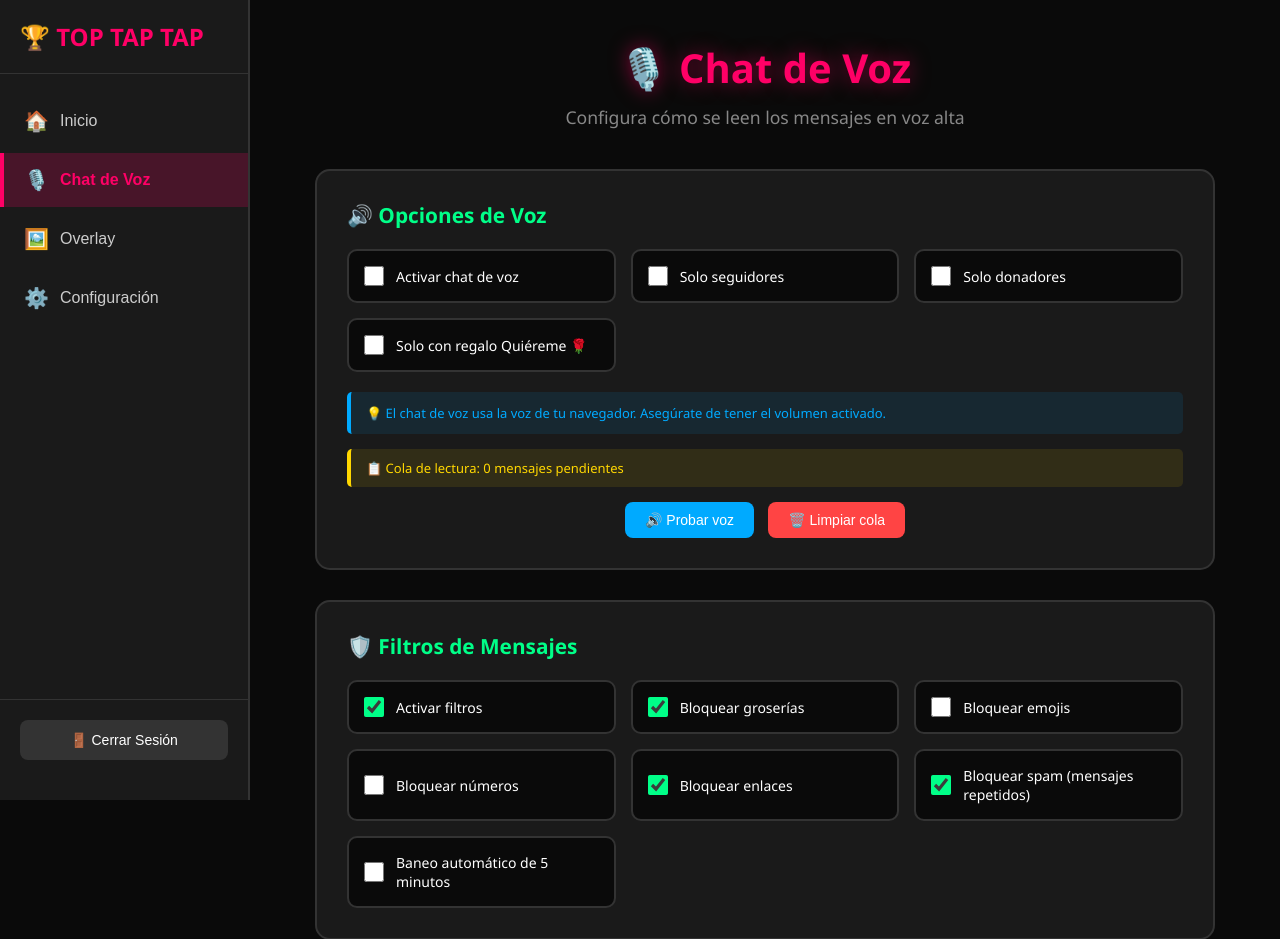
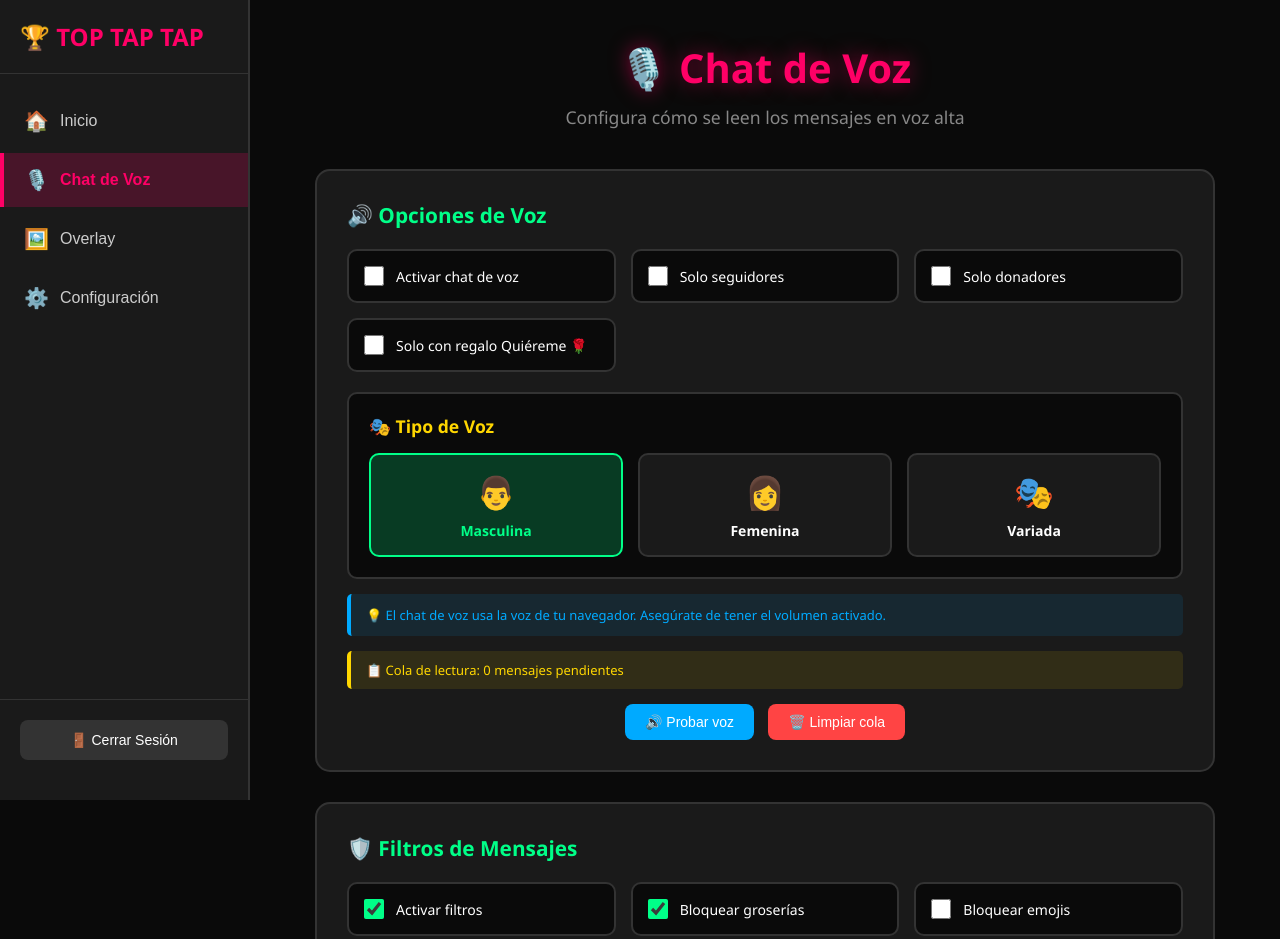
Before and after one commit to juanjcap42-cell/tiktok-live-python, a Flask app: page / in a window 1280 px wide, after a click that opens the changed part. Shown: the top 939 px of the page. Run offline with Flask 3, Linux system fonts and the light colour scheme; some libraries are stand-ins or nearby versions.

Commit message:
Agregar selector de voz masculina/femenina/variada

```diff
--- a/templates/index.html
+++ b/templates/index.html
@@ -342,6 +342,58 @@
             color: #fff;
         }
 
+        .voice-type-selector {
+            margin-top: 20px;
+            padding: 20px;
+            background: #0a0a0a;
+            border: 2px solid #333;
+            border-radius: 10px;
+        }
+
+        .voice-type-selector h4 {
+            color: #FFD700;
+            margin-bottom: 15px;
+            font-size: 1.1em;
+        }
+
+        .voice-type-options {
+            display: grid;
+            grid-template-columns: repeat(3, 1fr);
+            gap: 15px;
+        }
+
+        .voice-type-btn {
+            padding: 15px;
+            background: #1a1a1a;
+            border: 2px solid #333;
+            border-radius: 10px;
+            color: #fff;
+            cursor: pointer;
+            transition: all 0.3s;
+            text-align: center;
+        }
+
+        .voice-type-btn:hover {
+            border-color: #00ff88;
+            background: rgba(0, 255, 136, 0.1);
+        }
+
+        .voice-type-btn.active {
+            border-color: #00ff88;
+            background: rgba(0, 255, 136, 0.2);
+            color: #00ff88;
+        }
+
+        .voice-type-btn .icon {
+            font-size: 2em;
+            margin-bottom: 8px;
+        }
+
+        .voice-type-btn .label {
+            font-size: 14px;
+            font-weight: bold;
+        }
+
         .tts-info {
             background: rgba(0, 170, 255, 0.1);
             border-left: 4px solid #00aaff;
@@ -349,6 +401,7 @@
             border-radius: 5px;
             font-size: 13px;
             color: #00aaff;
+            margin-top: 15px;
         }
 
         .tts-queue-info {
@@ -656,6 +709,26 @@
                         <label for="soloQuiéreme">Solo con regalo Quiéreme 🌹</label>
                     </div>
                 </div>
+
+                <!-- SELECTOR DE TIPO DE VOZ -->
+                <div class="voice-type-selector">
+                    <h4>🎭 Tipo de Voz</h4>
+                    <div class="voice-type-options">
+                        <div class="voice-type-btn active" data-type="masculina" onclick="seleccionarTipoVoz('masculina')">
+                            <div class="icon">👨</div>
+                            <div class="label">Masculina</div>
+                        </div>
+                        <div class="voice-type-btn" data-type="femenina" onclick="seleccionarTipoVoz('femenina')">
+                            <div class="icon">👩</div>
+                            <div class="label">Femenina</div>
+                        </div>
+                        <div class="voice-type-btn" data-type="variada" onclick="seleccionarTipoVoz('variada')">
+                            <div class="icon">🎭</div>
+                            <div class="label">Variada</div>
+                        </div>
+                    </div>
+                </div>
+
                 <div class="tts-info">
                     💡 El chat de voz usa la voz de tu navegador. Asegúrate de tener el volumen activado.
                 </div>
@@ -828,20 +901,95 @@
             if (btn) btn.classList.add('active');
         }
 
-        // ============ COLA DE TTS (SOLUCIÓN AL PROBLEMA DE SALTOS) ============
+        // ============ COLA DE TTS ============
         let colaTTS = [];
         let reproduciendo = false;
         let vocesDisponibles = [];
+        let tipoVozActual = 'masculina'; // masculina, femenina, variada
+        let vozMasculina = null;
+        let vozFemenina = null;
+        let usarVozFemenina = false; // Para alternar en modo variado
 
         // Cargar voces disponibles
         function cargarVoces() {
             vocesDisponibles = window.speechSynthesis.getVoices();
             console.log('🎤 Voces disponibles:', vocesDisponibles.length);
+
+            // Clasificar voces en español por género
+            const vocesEspanol = vocesDisponibles.filter(v => v.lang.startsWith('es'));
+            console.log('🎤 Voces en español:', vocesEspanol.length);
+
+            vocesEspanol.forEach((voz, index) => {
+                console.log(`  ${index}: ${voz.name} (${voz.lang})`);
+            });
+
+            // Intentar detectar voz masculina y femenina
+            // Estrategia: buscar nombres comunes de voces
+            vozMasculina = vocesEspanol.find(v =>
+                v.name.toLowerCase().includes('male') ||
+                v.name.toLowerCase().includes('hombre') ||
+                v.name.toLowerCase().includes('jorge') ||
+                v.name.toLowerCase().includes('carlos') ||
+                v.name.toLowerCase().includes('diego') ||
+                v.name.toLowerCase().includes('pablo') ||
+                v.name.toLowerCase().includes('juan') ||
+                v.lang === 'es-MX'
+            );
+
+            vozFemenina = vocesEspanol.find(v =>
+                v.name.toLowerCase().includes('female') ||
+                v.name.toLowerCase().includes('mujer') ||
+                v.name.toLowerCase().includes('maria') ||
+                v.name.toLowerCase().includes('laura') ||
+                v.name.toLowerCase().includes('helena') ||
+                v.name.toLowerCase().includes('paulina') ||
+                v.name.toLowerCase().includes('monica') ||
+                v.lang === 'es-ES'
+            );
+
+            // Si no se encontraron, usar la primera voz en español
+            if (!vozMasculina && vocesEspanol.length > 0) {
+                vozMasculina = vocesEspanol[0];
+            }
+            if (!vozFemenina && vocesEspanol.length > 1) {
+                vozFemenina = vocesEspanol[1];
+            }
+
+            console.log('👨 Voz masculina:', vozMasculina ? vozMasculina.name : 'No encontrada');
+            console.log('👩 Voz femenina:', vozFemenina ? vozFemenina.name : 'No encontrada');
         }
 
         cargarVoces();
         if (window.speechSynthesis.onvoiceschanged !== undefined) {
             window.speechSynthesis.onvoiceschanged = cargarVoces;
+        }
+
+        // Seleccionar tipo de voz
+        function seleccionarTipoVoz(tipo) {
+            tipoVozActual = tipo;
+
+            // Actualizar UI
+            document.querySelectorAll('.voice-type-btn').forEach(btn => {
+                btn.classList.remove('active');
+            });
+            document.querySelector(`[data-type="${tipo}"]`).classList.add('active');
+
+            console.log(`🎭 Tipo de voz seleccionado: ${tipo}`);
+            agregarLog(`🎭 Tipo de voz: ${tipo}`, 'info');
+        }
+
+        // Obtener voz según el tipo seleccionado
+        function obtenerVoz() {
+            if (tipoVozActual === 'masculina') {
+                return vozMasculina;
+            } else if (tipoVozActual === 'femenina') {
+                return vozFemenina;
+            } else if (tipoVozActual === 'variada') {
+                // Alternar entre masculina y femenina
+                usarVozFemenina = !usarVozFemenina;
+                return usarVozFemenina ? vozFemenina : vozMasculina;
+            }
+            return vozMasculina;
         }
 
         // Función para procesar la cola de TTS
@@ -861,15 +1009,8 @@
             utterance.pitch = 1.0;
             utterance.volume = 1.0;
 
-            // Buscar voz en español
-            let vozSeleccionada = vocesDisponibles.find(v =>
-                v.lang === 'es-MX' || v.name.toLowerCase().includes('mexico')
-            );
-
-            if (!vozSeleccionada) {
-                vozSeleccionada = vocesDisponibles.find(v => v.lang.startsWith('es'));
-            }
-
+            // Obtener voz según el tipo seleccionado
+            const vozSeleccionada = obtenerVoz();
             if (vozSeleccionada) {
                 utterance.voice = vozSeleccionada;
             }
@@ -877,12 +1018,12 @@
             // Cuando termine de leer este mensaje, procesa el siguiente
             utterance.onend = () => {
                 console.log('✅ Terminó:', mensaje);
-                procesarColaTTS(); // ← Aquí está la magia: procesa el siguiente
+                procesarColaTTS();
             };
 
             utterance.onerror = (event) => {
                 console.error('❌ Error:', event.error);
-                procesarColaTTS(); // Continúa con el siguiente aunque haya error
+                procesarColaTTS();
             };
 
             window.speechSynthesis.speak(utterance);
@@ -894,7 +1035,6 @@
             colaTTS.push(texto);
             console.log(`📥 Mensaje agregado a cola (total: ${colaTTS.length})`);
 
-            // Si no está reproduciendo, empieza
             if (!reproduciendo) {
                 procesarColaTTS();
             }
@@ -902,16 +1042,17 @@
             actualizarInfoCola();
         }
 
-        // Actualizar información de la cola en pantalla
         function actualizarInfoCola() {
             const info = document.getElementById('ttsQueueInfo');
             if (info) {
                 const estado = reproduciendo ? '🔊 Leyendo...' : '⏸️ En pausa';
-                info.textContent = `📋 Cola de lectura: ${colaTTS.length} mensajes pendientes | ${estado}`;
+                const tipoVoz = tipoVozActual === 'variada' ?
+                    (usarVozFemenina ? '👩 Femenina' : '👨 Masculina') :
+                    (tipoVozActual === 'femenina' ? '👩 Femenina' : '👨 Masculina');
+                info.textContent = `📋 Cola: ${colaTTS.length} mensajes | ${estado} | Voz: ${tipoVoz}`;
             }
         }
 
-        // Limpiar la cola
         function limpiarCola() {
             colaTTS = [];
             window.speechSynthesis.cancel();
@@ -920,27 +1061,19 @@
             agregarLog('🗑️ Cola de voz limpiada', 'info');
         }
 
-        // Probar voz
         function probarVoz() {
             if ('speechSynthesis' in window) {
                 window.speechSynthesis.cancel();
                 colaTTS = [];
                 reproduciendo = false;
 
-                const utterance = new SpeechSynthesisUtterance('Hola, esta es una prueba de voz del chat de voz de Top Tap Tap. Los mensajes se leerán en orden sin cortarse.');
+                const utterance = new SpeechSynthesisUtterance('Hola, esta es una prueba de voz del chat de voz de Top Tap Tap');
                 utterance.lang = 'es-MX';
                 utterance.rate = 1.0;
                 utterance.pitch = 1.0;
                 utterance.volume = 1.0;
 
-                let vozSeleccionada = vocesDisponibles.find(v =>
-                    v.lang === 'es-MX' || v.name.toLowerCase().includes('mexico')
-                );
-
-                if (!vozSeleccionada) {
-                    vozSeleccionada = vocesDisponibles.find(v => v.lang.startsWith('es'));
-                }
-
+                const vozSeleccionada = obtenerVoz();
                 if (vozSeleccionada) {
                     utterance.voice = vozSeleccionada;
                     console.log(`🔊 Probando voz: ${vozSeleccionada.name} (${vozSeleccionada.lang})`);
@@ -980,10 +1113,8 @@
             agregarLog2(`🎁 ${data.nickname} envió ${data.gift} (${data.diamonds} 💎)`, 'success');
         });
 
-        // ✅ CHAT DE VOZ CON COLA (NO SE CORTAN LOS MENSAJES)
         socket.on('tts', (data) => {
             if ('speechSynthesis' in window) {
-                // En lugar de cancelar, agregamos a la cola
                 agregarAColaTTS(data.texto);
                 console.log('📥 Agregado a cola:', data.texto);
             } else {
@@ -1019,7 +1150,6 @@
             document.getElementById('statusDot').classList.remove('connected');
             document.getElementById('statusText').textContent = 'Desconectado';
 
-            // Limpiar cola al desconectar
             limpiarCola();
 
             agregarLog('📴 Desconectado', 'info');
```
